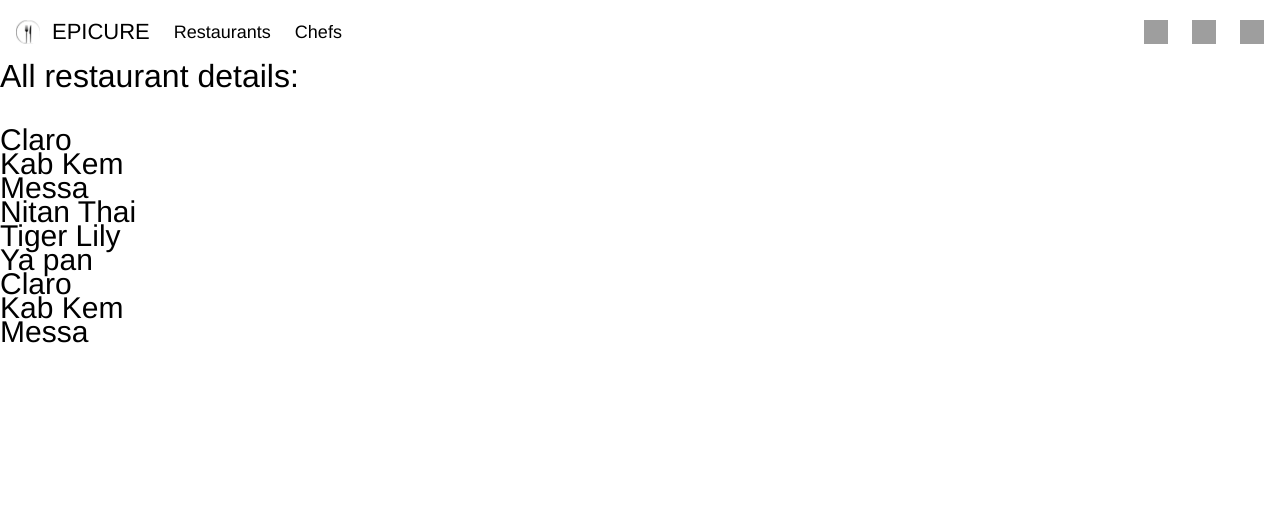
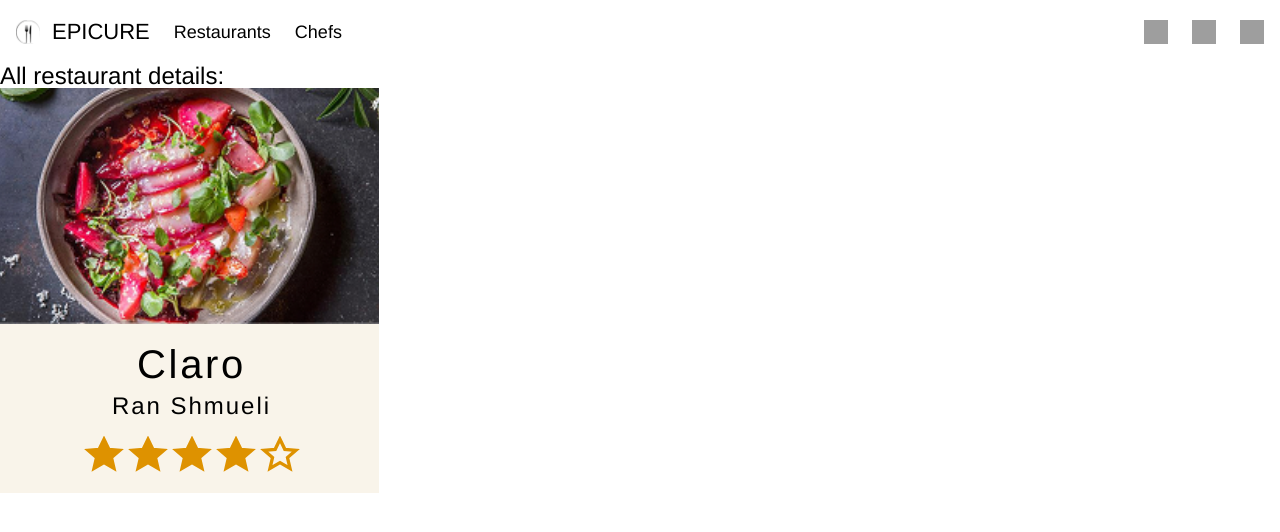
Before and after one commit to shaniriven-m/Epicure, a Next.js app in the folder frontend/: page /home in a window 1280 px wide. Shown: the top 532 px of the page. Built offline with nearby package versions, Linux system fonts and the light colour scheme; no server answers; grey boxes are pictures that could not be loaded.

Commit message:
feature card: implement responsive restaurant card

```diff
--- a/frontend/app/(root)/home/page.tsx
+++ b/frontend/app/(root)/home/page.tsx
@@ -1,19 +1,18 @@
 import { fetchRestaurants } from "@/lib/api/restaurants";
+import { Card } from "@/components/ui/card";
+import { CardProps } from "@/types/card";
 
 const HomePage = async () => {
   const restaurants = await fetchRestaurants();
+  const rest = restaurants[0];
 
   return (
     <div>
       <h1>All restaurant details:</h1>
 
-      <ul className="mt-10">
-        {restaurants.map((rest: any) => (
-          <li key={rest.id}>
-            <h2>{rest.name}</h2>
-          </li>
-        ))}
-      </ul>
+      <div className="grid grid-cols-1 sm:grid-cols-2 lg:grid-cols-3 gap-6">
+        <Card key={rest.id} {...rest} />
+      </div>
     </div>
   );
 };
--- a/frontend/app/api/db/restaurants.ts
+++ b/frontend/app/api/db/restaurants.ts
@@ -23,7 +23,7 @@
         name: "Messa",
         chef: "Aviv Moshe",
         rating: 1,
-        image: "/images/restaurants/Messa.jpg",
+        image: "/images/restaurants/messa-2.jpg",
     },
     {
         id: "r4",
@@ -63,10 +63,10 @@
         name: "Kab Kem",
         chef: "Yariv Malili",
         rating: 1,
-        image: "/images/restaurants/kab-kem-2.jpg",
+        image: "/images/restaurants/kab-kem.jpg",
     },
     {
-        id: "r3",
+        id: "r9",
         type: "restaurant",
         name: "Messa",
         chef: "Aviv Moshe",
--- a/frontend/app/globals.css
+++ b/frontend/app/globals.css
@@ -12,6 +12,7 @@
   --color-secondary-100: #F9F4EA;
   --color-secondary-200: #E19D1A;
   --color-secondary-300: #FAFAFA;
+  --color-rating: #DE9200;
 
   --font-helvetica-neue: "Helvetica Neue", Helvetica, Arial, sans-serif;
 }
@@ -28,25 +29,33 @@
   }
 
   h1 {
-    @apply text-[32px] font-thin text-primary;
+    @apply text-[24px] font-thin text-primary;
   }
 
   h2 {
-    @apply text-[30px] font-thin text-primary;
+    @apply text-[16px] font-thin text-primary;
   }
 
   h3 {
-    @apply text-[40px] font-normal text-primary;
+    @apply text-[18px] font-normal text-primary tracking-[2.67px];
   }
 
   h4 {
     @apply text-[18px] font-extralight text-primary;
+  }
+
+  p {
+    @apply text-base text-[16px] font-[200] text-primary tracking-[1.97px];
   }
 }
 
 @layer components {
   .text-header {
     @apply text-[18px] font-extralight text-primary;
+  }
+
+  .text-body {
+    @apply text-base text-[16px] font-thin text-primary;
   }
 }
 
--- /dev/null
+++ b/frontend/components/ui/card.tsx
@@ -0,0 +1,26 @@
+import Image from "next/image";
+import clsx from "clsx";
+import { CardProps } from "@/types/card";
+import { Rating } from "@/components/ui/rating";
+
+export function Card(props: CardProps) {
+    return (
+        <article className={clsx("w-[245px] h-[232px]", "md:w-[379px] md:h-[405px]", "overflow-hidden bg-secondary-100")}>
+
+            <div className={clsx("relative w-full h-[153px]", "md:h-[236px]")}>
+                <Image src={props.image} alt={props.name} fill className="object-cover" />
+            </div>
+
+            <div className={clsx("p-4 ml-1 space-y-1 text-left", "md:text-center md:mt-3 md:space-y-3",)}>
+                <h3 className={clsx("md:text-[40px]")}>{props.name}</h3>
+                <p className="md:text-[24px]">{props.chef}</p>
+
+                <div className="hidden md:flex justify-center">
+                    <div className="flex items-center text-sm">
+                        <Rating value={props.rating} />
+                    </div>
+                </div>
+            </div>
+        </article >
+    );
+}
--- a/frontend/components/ui/icon-button.tsx
+++ b/frontend/components/ui/icon-button.tsx
@@ -1,17 +1,7 @@
 import Image from "next/image";
 import Link from "next/link";
-import { ButtonHTMLAttributes, ReactNode } from "react";
+import { ButtonProps } from "@/types/icons";
 
-type IconType = ReactNode | { src: string; width?: number; height?: number };
-
-type ButtonProps = {
-  children?: ReactNode;
-  icon?: IconType;
-  iconPosition?: "left" | "right";
-  ariaLabel?: string;
-  className?: string;
-  href?: string;
-} & Pick<ButtonHTMLAttributes<HTMLButtonElement>, "onClick" | "type">;
 
 export function IconButton({
   children,
--- /dev/null
+++ b/frontend/components/ui/rating.tsx
@@ -0,0 +1,31 @@
+import clsx from "clsx";
+import { RatingProps } from "@/types/card";
+
+
+export function Rating({ value, max = 5 }: RatingProps) {
+    return (
+        <div className="flex items-center gap-1">
+            {Array.from({ length: max }).map((_, index) => {
+                const starValue = index + 1;
+                const isFilled = value >= starValue;
+
+                return (
+                    <svg
+                        key={index}
+                        viewBox="0 0 24 24"
+                        className={clsx(
+                            "h-[40px] w-[40px]",
+                            isFilled ? "fill-rating" : "fill-transparent",
+                            "stroke-rating"
+                        )}
+                    >
+                        <path
+                            strokeWidth="2"
+                            d="M12 2l2.9 6 6.6.6-5 4.3 1.5 6.5L12 16l-6 3.4 1.5-6.5-5-4.3 6.6-.6L12 2z"
+                        />
+                    </svg>
+                );
+            })}
+        </div>
+    );
+}
--- /dev/null
+++ b/frontend/types/icons.ts
@@ -0,0 +1,12 @@
+import { ButtonHTMLAttributes, ReactNode } from "react";
+
+type IconType = ReactNode | { src: string; width?: number; height?: number };
+
+export type ButtonProps = {
+    children?: ReactNode;
+    icon?: IconType;
+    iconPosition?: "left" | "right";
+    ariaLabel?: string;
+    className?: string;
+    href?: string;
+} & Pick<ButtonHTMLAttributes<HTMLButtonElement>, "onClick" | "type">;
```
Also changed, not shown: frontend/types/card.ts (+8 -2 lines).
